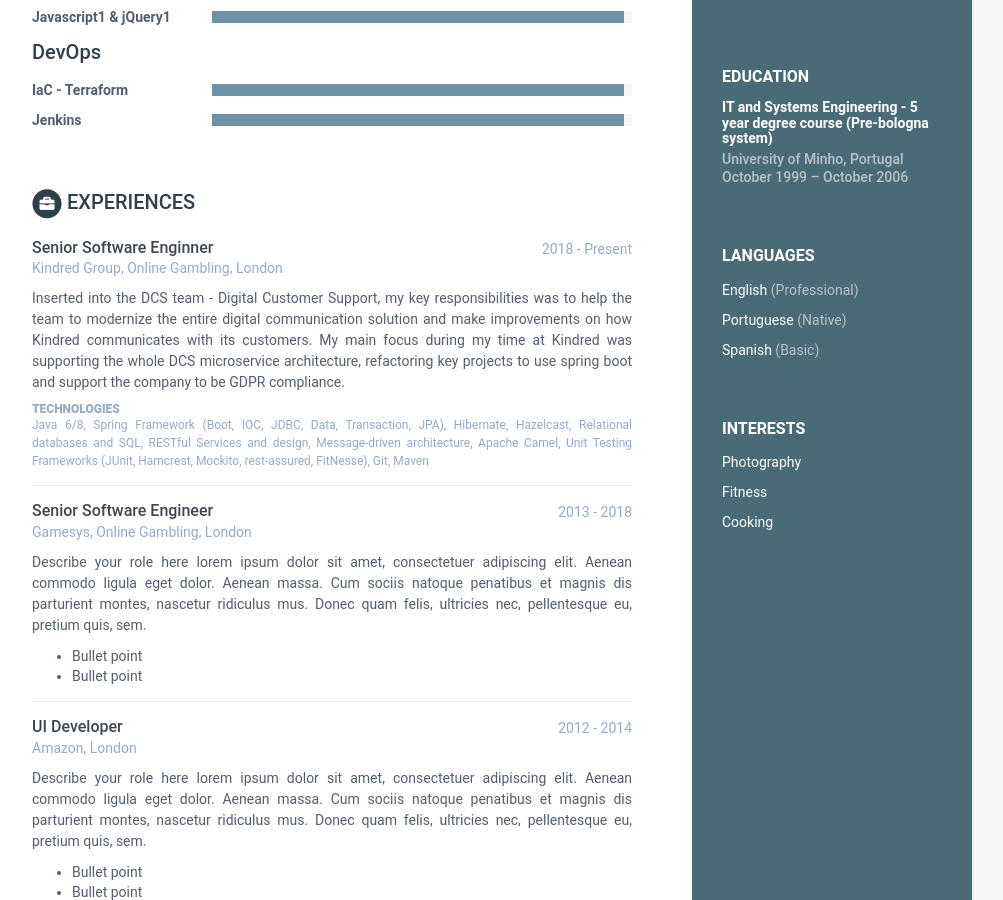
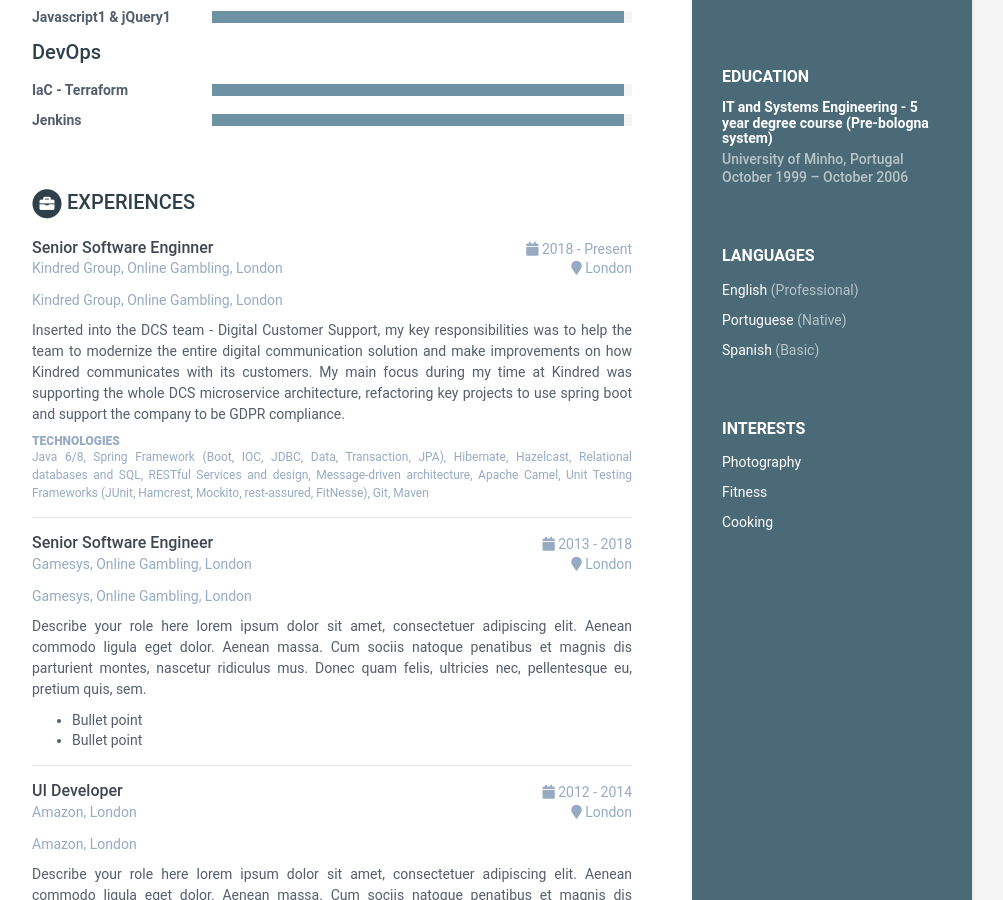
Before and after one commit to valdemarpereira/valdemarpereira.github.io, a Jekyll site: the page built from index.html, in a window 1280 px wide and 900 px high, scrolled down 479 px. Shown: the whole window, without its empty margins (168-1171 px from the left). Built offline with Jekyll 4.4.1, drawn with Linux system fonts in a browser that asks for light colours.

Commit message:
Add location

```diff
--- a/_data/data.yml
+++ b/_data/data.yml
@@ -66,6 +66,7 @@ experiences:
     - role: Senior Software Enginner
       time: 2018 - Present
       company: Kindred Group, Online Gambling, London
+      location: London
       details: |
         Inserted into the DCS team - Digital Customer Support, my key responsibilities was to help the team to modernize
         the entire digital communication solution and make improvements on how Kindred communicates with its customers.
@@ -81,6 +82,7 @@ experiences:
     - role: Senior Software Engineer
       time: 2013 - 2018
       company: Gamesys, Online Gambling, London
+      location: London
       details: |
         Describe your role here lorem ipsum dolor sit amet, consectetuer
         adipiscing elit. Aenean commodo ligula eget dolor. Aenean massa.
@@ -94,6 +96,7 @@ experiences:
     - role: UI Developer
       time: 2012 - 2014
       company: Amazon, London
+      location: London
       details: |
         Describe your role here lorem ipsum dolor sit amet, consectetuer
         adipiscing elit. Aenean commodo ligula eget dolor. Aenean massa.
--- a/_includes/experiences.html
+++ b/_includes/experiences.html
@@ -16,8 +16,13 @@
 
       <div class="upper-row">
         <h3 class="job-title">{{ experience.role }}</h3>
-        <div class="time">{{ experience.time }}</div>
+        <div class="time"><i class="fa fa-calendar"></i> {{ experience.time }}</div>
       </div><!--//upper-row-->
+
+      <div class="upper-row">
+        <div class="company">{{ experience.company }}</div>
+        <div class="time"><i class="fa fa-map-marker"></i>  {{ experience.location }}</div>
+      </div>
 
       <div class="company">{{ experience.company }}</div>
 
```
